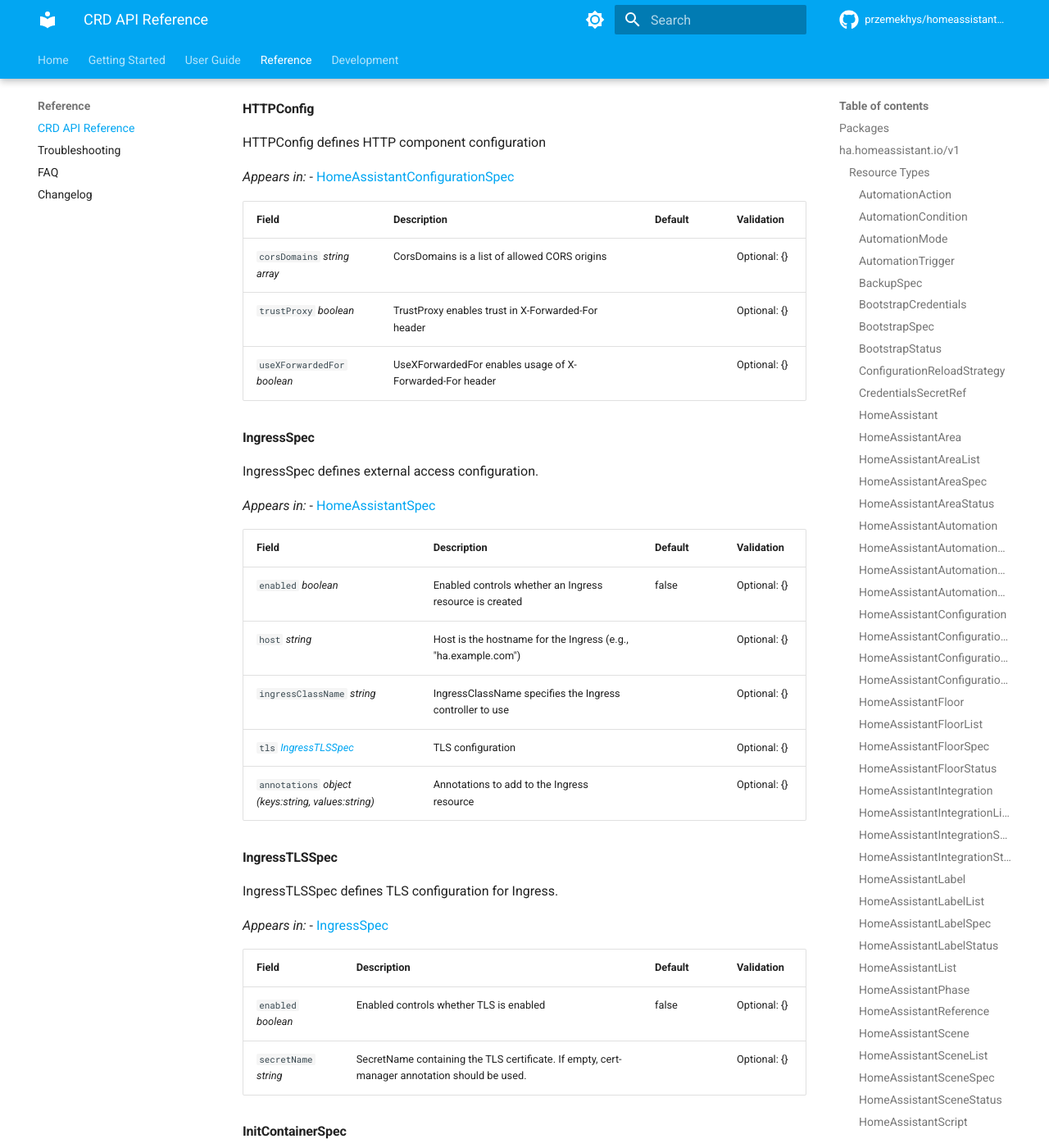
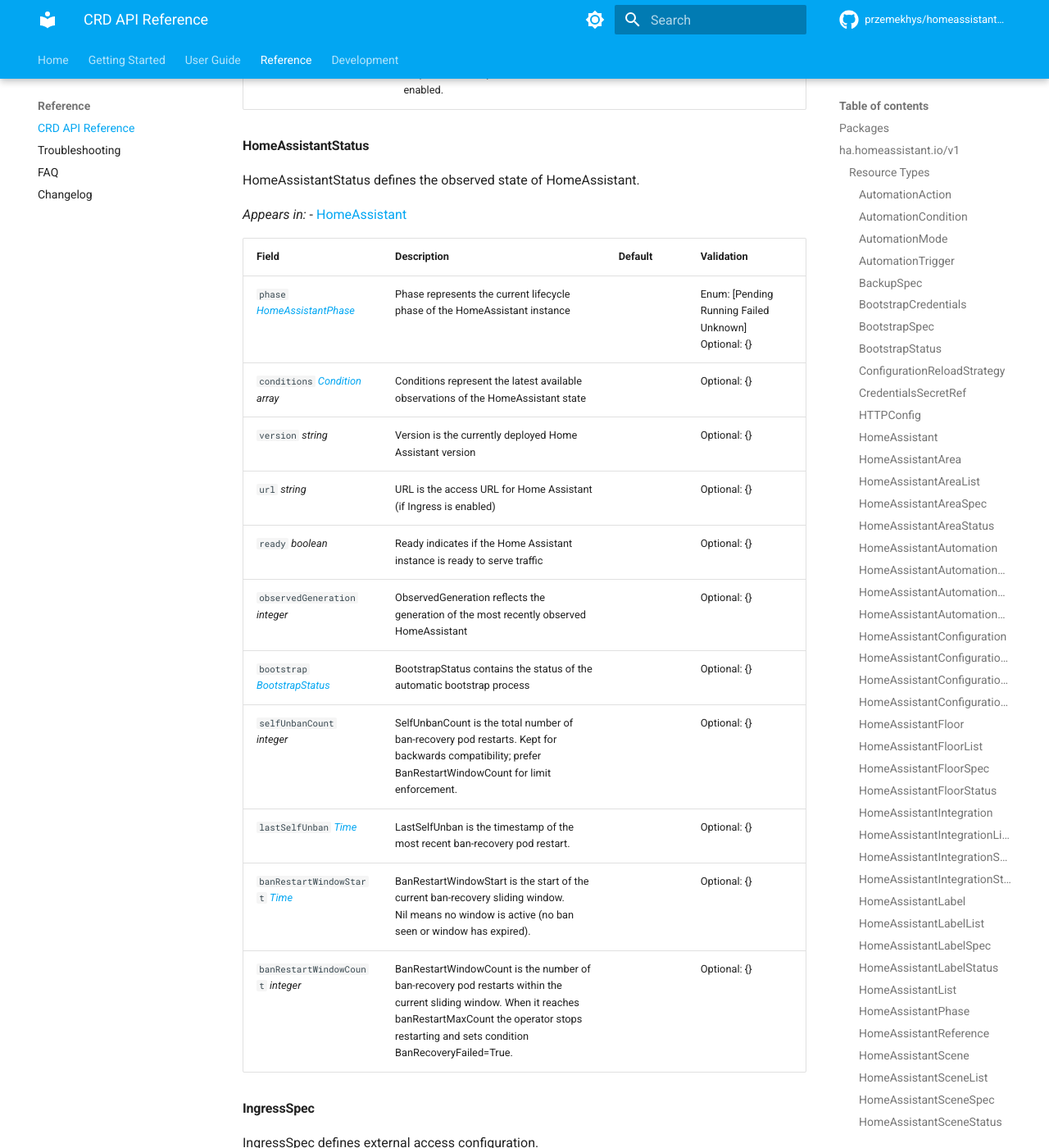
Before and after one commit to agdphd/homeassistant-operator, an MkDocs documentation site: the page built from docs/reference/api.md, in a window 1280 px wide and 1400 px high, scrolled down 29421 px. Shown: the whole window at 82% size. Built offline with MkDocs 1.6.1 and Material for MkDocs 9.7.7, drawn with Linux system fonts in a browser that asks for light colours; comment, search, counter and statistics services are not loaded; some of the changed text lies outside the part shown.

```diff
--- a/docs/reference/api.md
+++ b/docs/reference/api.md
@@ -1,7 +1,7 @@
 # API Reference
 
 ## Packages
-- [ha.homeassistant.io/v1](#ha-homeassistant-io-v1)
+- [ha.homeassistant.io/v1](#hahomeassistantiov1)
 
 
 ## ha.homeassistant.io/v1
@@ -169,7 +169,7 @@ _Appears in:_
 | Field | Description | Default | Validation |
 | --- | --- | --- | --- |
 | `completed` _boolean_ | Completed indicates whether the bootstrap process has finished successfully |  | Optional: \{\} <br /> |
-| `apiTokenReady` _boolean_ | ApiTokenReady indicates whether the API token has been created and stored |  | Optional: \{\} <br /> |
+| `apiTokenReady` _boolean_ | APITokenReady indicates whether the API token has been created and stored |  | Optional: \{\} <br /> |
 | `apiTokenSecretName` _string_ | APITokenSecretName is the name of the Secret containing the API token |  | Optional: \{\} <br /> |
 | `lastAttempt` _[Time](https://kubernetes.io/docs/reference/generated/kubernetes-api/v/#time-v1-meta)_ | LastAttempt is the timestamp of the last bootstrap attempt |  | Optional: \{\} <br /> |
 | `message` _string_ | Message provides additional information about the bootstrap status |  | Optional: \{\} <br /> |
@@ -212,6 +212,24 @@ _Appears in:_
 | `name` _string_ | Name of the Secret |  |  |
 | `usernameKey` _string_ | UsernameKey is the key in the Secret containing the username | username | Optional: \{\} <br /> |
 | `passwordKey` _string_ | PasswordKey is the key in the Secret containing the password | password | Optional: \{\} <br /> |
+
+
+#### HTTPConfig
+
+
+
+HTTPConfig defines HTTP component configuration
+
+
+
+_Appears in:_
+- [HomeAssistantConfigurationSpec](#homeassistantconfigurationspec)
+
+| Field | Description | Default | Validation |
+| --- | --- | --- | --- |
+| `corsDomains` _string array_ | CorsDomains is a list of allowed CORS origins |  | Optional: \{\} <br /> |
+| `trustProxy` _boolean_ | TrustProxy enables trust in X-Forwarded-For header |  | Optional: \{\} <br /> |
+| `useXForwardedFor` _boolean_ | UseXForwardedFor enables usage of X-Forwarded-For header |  | Optional: \{\} <br /> |
 
 
 #### HomeAssistant
@@ -307,6 +325,7 @@ _Appears in:_
 | --- | --- | --- | --- |
 | `areaID` _string_ | areaID is the ID assigned by Home Assistant after creation |  | Optional: \{\} <br /> |
 | `observedGeneration` _integer_ | observedGeneration is the most recent generation observed |  | Optional: \{\} <br /> |
+| `lastError` _string_ | lastError contains the error message from the last failed operation<br />Cleared when operation succeeds |  | Optional: \{\} <br /> |
 | `conditions` _[Condition](https://kubernetes.io/docs/reference/generated/kubernetes-api/v/#condition-v1-meta) array_ | conditions represent the current state of the HomeAssistantArea resource |  | Optional: \{\} <br /> |
 
 
@@ -552,6 +571,7 @@ _Appears in:_
 | --- | --- | --- | --- |
 | `floorID` _string_ | floorID is the ID assigned by Home Assistant after creation |  | Optional: \{\} <br /> |
 | `observedGeneration` _integer_ | observedGeneration is the most recent generation observed |  | Optional: \{\} <br /> |
+| `lastError` _string_ | lastError contains the error message from the last failed operation<br />Cleared when operation succeeds |  | Optional: \{\} <br /> |
 | `conditions` _[Condition](https://kubernetes.io/docs/reference/generated/kubernetes-api/v/#condition-v1-meta) array_ | conditions represent the current state of the HomeAssistantFloor resource |  | Optional: \{\} <br /> |
 
 
@@ -629,6 +649,7 @@ _Appears in:_
 | `entryID` _string_ | EntryID is the Home Assistant config entry ID created or adopted by the Config Flow |  | Optional: \{\} <br /> |
 | `configHash` _string_ | ConfigHash is the SHA256 hash of the resolved configuration values.<br />Used to detect spec changes and trigger reconfiguration (delete + re-create). |  | Optional: \{\} <br /> |
 | `conditions` _[Condition](https://kubernetes.io/docs/reference/generated/kubernetes-api/v/#condition-v1-meta) array_ | Conditions represent the latest available observations of the integration state |  | Optional: \{\} <br /> |
+| `lastError` _string_ | LastError contains the error message from the last failed operation<br />Cleared when operation succeeds |  | Optional: \{\} <br /> |
 | `observedGeneration` _integer_ | ObservedGeneration reflects the generation of the most recently observed CR |  | Optional: \{\} <br /> |
 
 
@@ -704,6 +725,7 @@ _Appears in:_
 | --- | --- | --- | --- |
 | `labelID` _string_ | labelID is the ID assigned by Home Assistant after creation |  | Optional: \{\} <br /> |
 | `observedGeneration` _integer_ | observedGeneration is the most recent generation observed |  | Optional: \{\} <br /> |
+| `lastError` _string_ | lastError contains the error message from the last failed operation<br />Cleared when operation succeeds |  | Optional: \{\} <br /> |
 | `conditions` _[Condition](https://kubernetes.io/docs/reference/generated/kubernetes-api/v/#condition-v1-meta) array_ | conditions represent the current state of the HomeAssistantLabel resource |  | Optional: \{\} <br /> |
 
 
@@ -1008,6 +1030,8 @@ _Appears in:_
 | `conditions` _[Condition](https://kubernetes.io/docs/reference/generated/kubernetes-api/v/#condition-v1-meta) array_ | Conditions represent the latest available observations of the HomeAssistantSecrets state |  | Optional: \{\} <br /> |
 | `secretsHash` _string_ | SecretsHash is the SHA256 hash of the generated secrets.yaml content.<br />Used to detect changes and trigger pod restarts. |  | Optional: \{\} <br /> |
 | `lastUpdated` _[Time](https://kubernetes.io/docs/reference/generated/kubernetes-api/v/#time-v1-meta)_ | LastUpdated is the timestamp when the secrets were last updated |  | Optional: \{\} <br /> |
+| `observedGeneration` _integer_ | ObservedGeneration reflects the generation of the most recently observed HomeAssistantSecrets |  | Optional: \{\} <br /> |
+| `lastError` _string_ | LastError contains a human-readable description of the last error encountered |  | Optional: \{\} <br /> |
 
 
 #### HomeAssistantSpec
@@ -1054,27 +1078,12 @@ _Appears in:_
 | `version` _string_ | Version is the currently deployed Home Assistant version |  | Optional: \{\} <br /> |
 | `url` _string_ | URL is the access URL for Home Assistant (if Ingress is enabled) |  | Optional: \{\} <br /> |
 | `ready` _boolean_ | Ready indicates if the Home Assistant instance is ready to serve traffic |  | Optional: \{\} <br /> |
+| `observedGeneration` _integer_ | ObservedGeneration reflects the generation of the most recently observed HomeAssistant |  | Optional: \{\} <br /> |
 | `bootstrap` _[BootstrapStatus](#bootstrapstatus)_ | BootstrapStatus contains the status of the automatic bootstrap process |  | Optional: \{\} <br /> |
-| `selfUnbanCount` _integer_ | SelfUnbanCount is the number of times the operator has removed its own IP<br />from HA's ip_bans.yaml and restarted the pod to clear in-memory bans. |  | Optional: \{\} <br /> |
-| `lastSelfUnban` _[Time](https://kubernetes.io/docs/reference/generated/kubernetes-api/v/#time-v1-meta)_ | LastSelfUnban is the timestamp of the most recent self-unban operation. |  | Optional: \{\} <br /> |
-
-
-#### HTTPConfig
-
-
-
-HTTPConfig defines HTTP component configuration
-
-
-
-_Appears in:_
-- [HomeAssistantConfigurationSpec](#homeassistantconfigurationspec)
-
-| Field | Description | Default | Validation |
-| --- | --- | --- | --- |
-| `corsDomains` _string array_ | CorsDomains is a list of allowed CORS origins |  | Optional: \{\} <br /> |
-| `trustProxy` _boolean_ | TrustProxy enables trust in X-Forwarded-For header |  | Optional: \{\} <br /> |
-| `useXForwardedFor` _boolean_ | UseXForwardedFor enables usage of X-Forwarded-For header |  | Optional: \{\} <br /> |
+| `selfUnbanCount` _integer_ | SelfUnbanCount is the total number of ban-recovery pod restarts. Kept for<br />backwards compatibility; prefer BanRestartWindowCount for limit enforcement. |  | Optional: \{\} <br /> |
+| `lastSelfUnban` _[Time](https://kubernetes.io/docs/reference/generated/kubernetes-api/v/#time-v1-meta)_ | LastSelfUnban is the timestamp of the most recent ban-recovery pod restart. |  | Optional: \{\} <br /> |
+| `banRestartWindowStart` _[Time](https://kubernetes.io/docs/reference/generated/kubernetes-api/v/#time-v1-meta)_ | BanRestartWindowStart is the start of the current ban-recovery sliding window.<br />Nil means no window is active (no ban seen or window has expired). |  | Optional: \{\} <br /> |
+| `banRestartWindowCount` _integer_ | BanRestartWindowCount is the number of ban-recovery pod restarts within the<br />current sliding window. When it reaches banRestartMaxCount the operator stops<br />restarting and sets condition BanRecoveryFailed=True. |  | Optional: \{\} <br /> |
 
 
 #### IngressSpec
```
Also changed, not shown: other parts of docs/reference/api.md (+3 -3 lines), 1 other file.
